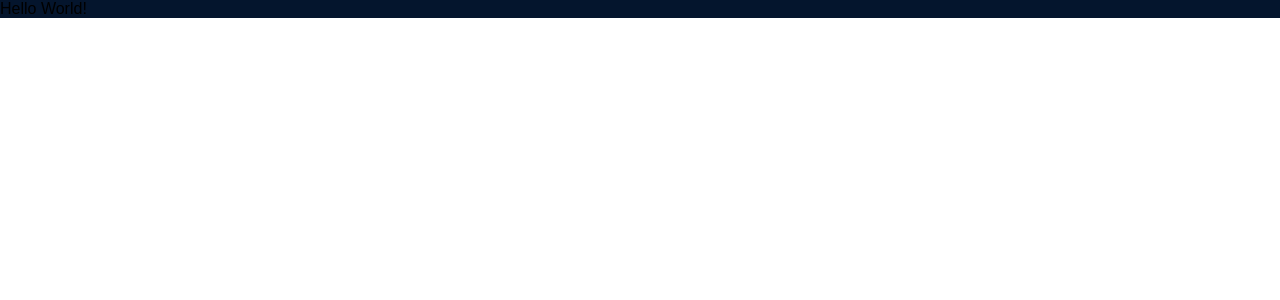
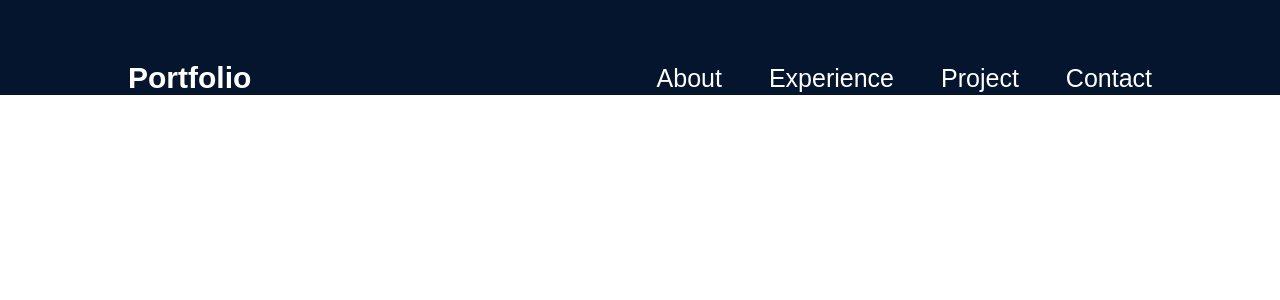
Before and after one commit to anjus1313/Anju-portfolio, a React (Vite) app: page / in a window 1280 px wide. Shown: the top 300 px of the page. Built offline with nearby package versions, Linux system fonts and the light colour scheme.

Commit message:
Created Navbar

```diff
--- a/src/App.jsx
+++ b/src/App.jsx
@@ -1,11 +1,11 @@
 import styles from './App.module.css'
-
+import { Navbar } from './components/Navbar/Navbar'
 function App() {
 
 
   return (
     <div className={styles.App}>
-      Hello World!
+      <Navbar />
     </div>
   )
 }
--- /dev/null
+++ b/src/components/Navbar/Navbar.jsx
@@ -0,0 +1,27 @@
+import React from "react";
+
+import styles from './Navbar.module.css';
+
+export const Navbar = () => {
+    return <div>
+        <nav className={styles.navbar}>
+            <a className={styles.title} href="/">Portfolio</a>
+            <div className={styles.menu}>
+                <ul className={styles.menuItems}>
+                    <li>
+                        <a href="#about">About</a>
+                    </li>
+                    <li>
+                        <a href="#experience">Experience</a>
+                    </li>
+                    <li>
+                        <a href="#project">Project</a>
+                    </li>
+                    <li>
+                        <a href="#contact">Contact</a>
+                    </li>
+                </ul>
+            </div>
+        </nav>
+    </div>;
+}
--- /dev/null
+++ b/src/components/Navbar/Navbar.module.css
@@ -0,0 +1,34 @@
+@import '../../vars.css';
+
+.navbar{
+    position: relative;
+    display: flex;
+    align-items: center;
+    justify-content: space-between;
+    padding-top: 61px;
+    z-index: 2;
+    margin: 0 10%;
+}
+
+.title{
+    font-size: 30px;
+    font-weight: 600;
+    text-decoration: none;
+    color: var(--color-text);
+}
+
+.menu{
+    display: flex;
+}
+
+.menuItems{
+    display: flex;
+    gap: 47px;
+    list-style: none;
+}
+
+.menuItems a{
+    font-size: 25px;
+    color: var(--color-text);
+    text-decoration: none;
+}
```
